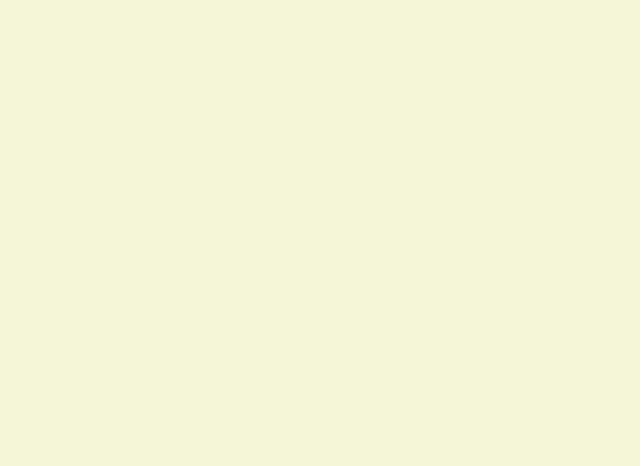
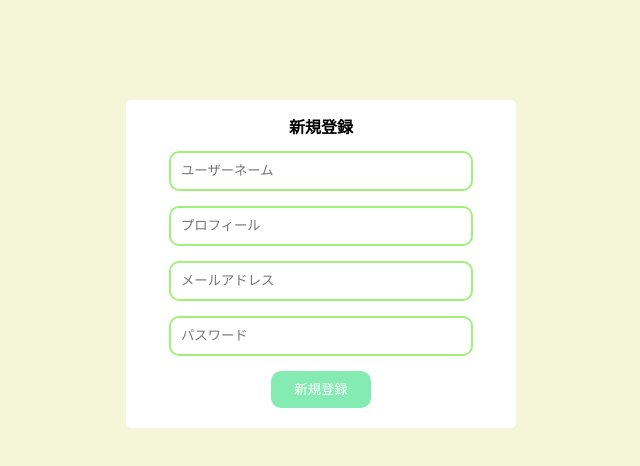
Before and after one commit to YUKINA-gif/login, a Vue app: page /signup in a window 1280 px wide. Shown: the top 466 px of the page, without its empty margins (319-959 px from the left). Built offline with nearby package versions, Linux system fonts and the light colour scheme.

Commit message:
page create

```diff
--- a/src/router/index.js
+++ b/src/router/index.js
@@ -2,6 +2,8 @@ import Vue from 'vue'
 import VueRouter from 'vue-router'
 import Home from '../views/Home.vue'
 import Login from '../views/Login.vue'
+import SignUp from '../views/SignUp.vue';
+import Withdrawal from '../views/Withdrawal.vue';
 
 Vue.use(VueRouter)
 
@@ -16,6 +18,16 @@ const routes = [
     name: "Login",
     component: Login,
   },
+  {
+    path: "/signup",
+    name: "SignUp",
+    component:SignUp,
+  },
+  {
+    path: "/withdrawal",
+    name: "Withdrawal",
+    component:Withdrawal,
+  }
 ]
 
 const router = new VueRouter({
--- a/src/views/Home.vue
+++ b/src/views/Home.vue
@@ -1,6 +1,6 @@
 <template>
   <div class="home">
-   <p>ホーム画面です</p>
+   <p>コンテンツ</p>
   </div>
 </template>
 
--- /dev/null
+++ b/src/views/SignUp.vue
@@ -0,0 +1,59 @@
+<template>
+  <div>
+    <div class="card">
+      <p>新規登録</p>
+      <div class="form">
+        <input placeholder="ユーザーネーム" type="text" />
+        <input placeholder="プロフィール" type="text" />
+        <input placeholder="メールアドレス" type="email" />
+        <input placeholder="パスワード" type="password" />
+        <button @click="create">新規登録</button>
+      </div>
+    </div>
+  </div>
+</template>
+
+<script>
+
+</script>
+
+<style scoped>
+button {
+  width: 100px;
+  text-align: center;
+  padding: 8px 0 10px;
+  color: #fff;
+  background-color: #84ebb2;
+  border-radius: 10px;
+  cursor: pointer;
+  outline: none;
+  border: none;
+}
+.card {
+  margin: 100px auto;
+  width: 350px;
+  background: #fff;
+  border-radius: 5px;
+  padding: 20px;
+}
+.card p {
+  color: black;
+  font-weight: bold;
+  text-align: center;
+}
+input {
+  margin-top: 15px;
+  width: 80%;
+  border-radius: 10px;
+  padding: 10px;
+  border: 2px solid rgba(154, 241, 113, 0.938);
+  color: black;
+  outline: none;
+}
+.form {
+  text-align: center;
+}
+.form button {
+  margin-top: 15px;
+}
+</style>
--- /dev/null
+++ b/src/views/Withdrawal.vue
@@ -0,0 +1,15 @@
+<template>
+  <div id="withdrawal">
+    <h2>退会しました。</h2>
+    <p>ご利用ありがとうございました。</p>
+  </div>
+</template>
+
+<style scoped>
+#withdrawal{
+  width: 100%;
+  margin: 10px auto;
+  text-align: center;
+  line-height: 1.5;
+}
+</style>
```
